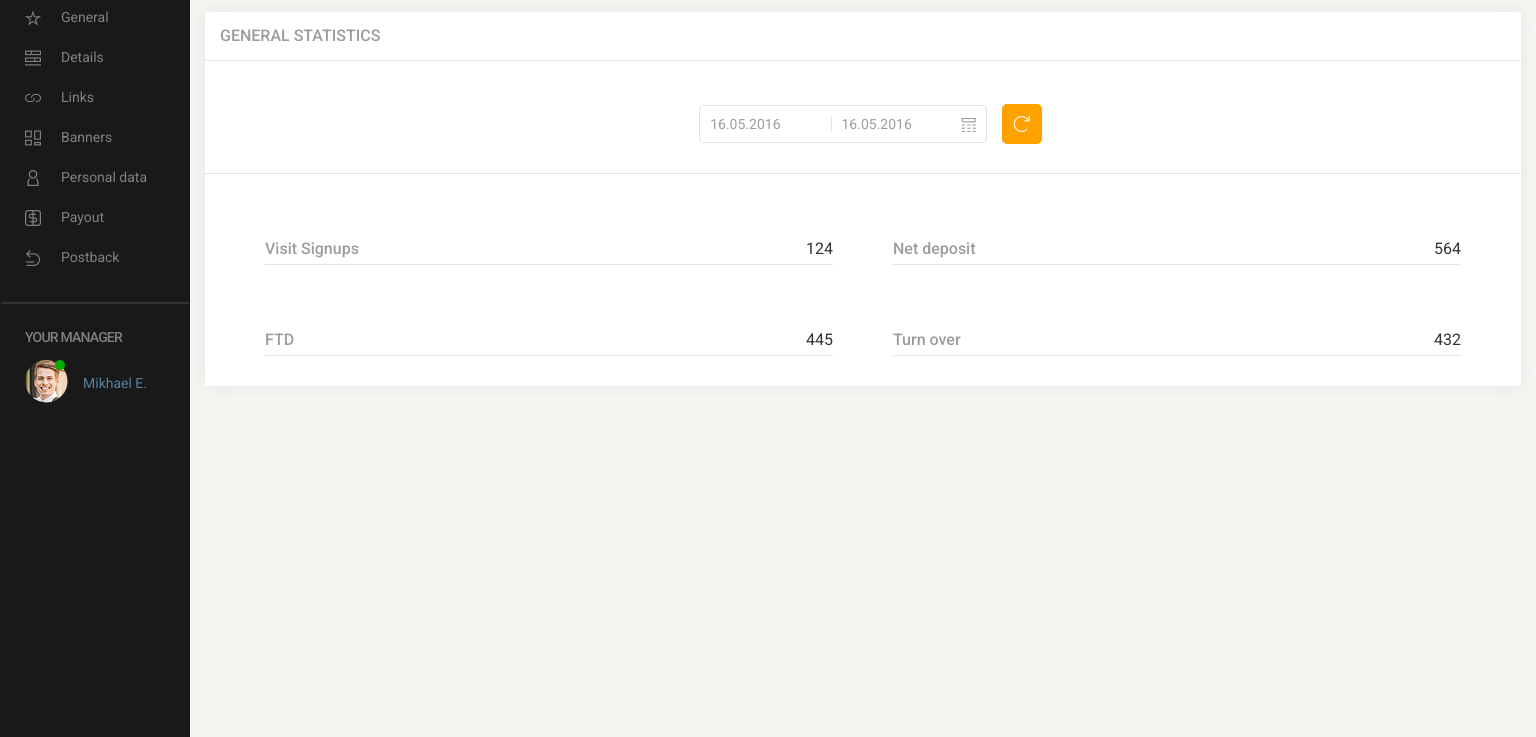
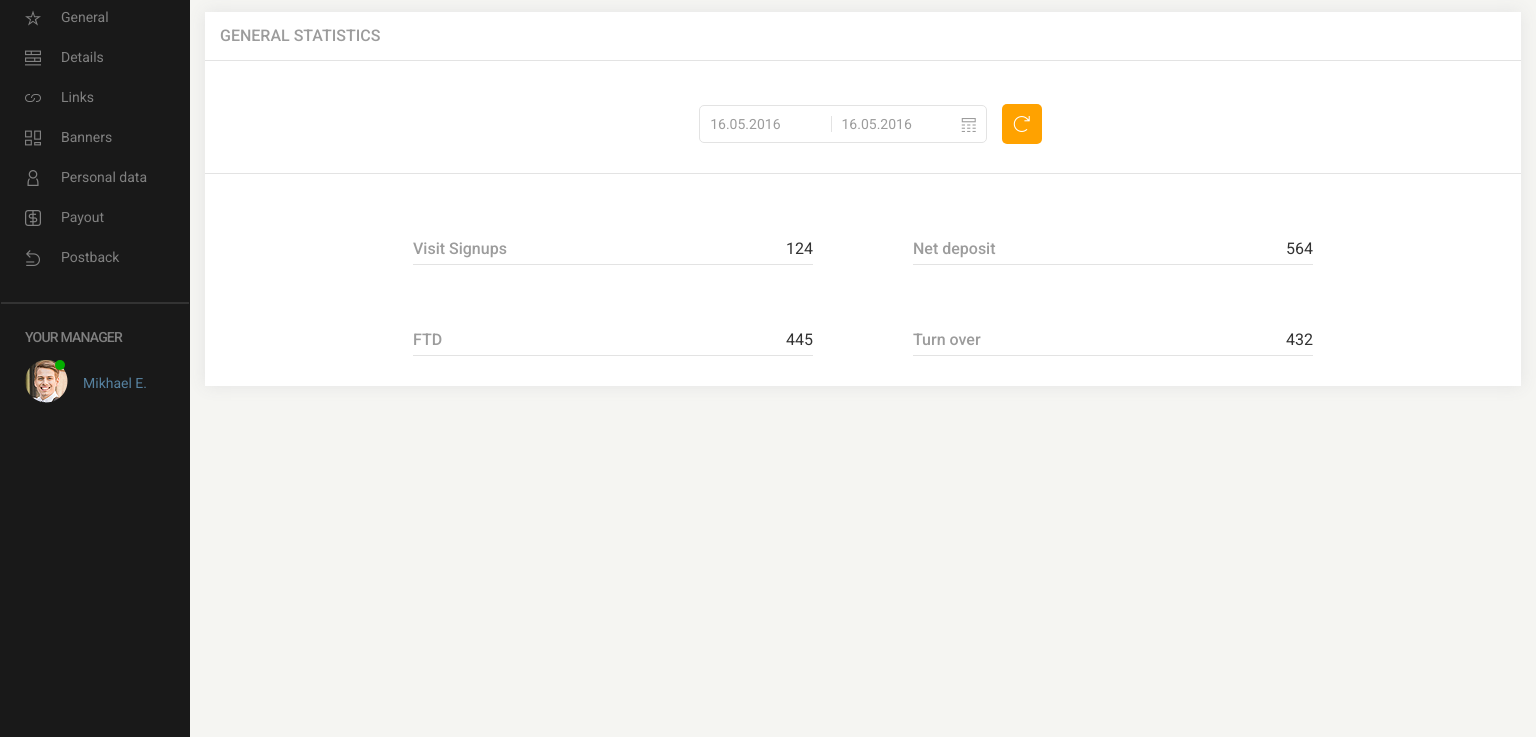
Before and after one commit to grzegorz-jodlowski/dashboard-project, a website: page src/index.html in a window 1536 px wide. Shown: the part 63-800 px from the top of the page. Drawn offline with nearby package versions, Linux system fonts and the light colour scheme; files that its build step writes are made by us from their sources.

Commit message:
Add medias for statistics section

```diff
--- a/src/sass/sections/_main-content.scss
+++ b/src/sass/sections/_main-content.scss
@@ -22,7 +22,7 @@
   &__statistics {
     margin: 30px;
     font-size: $header-font-size;
-    @include flex(row, wrap, center, space-around);
+    @include flex(row, wrap, center, center);
   }
 }
 
@@ -57,9 +57,15 @@
     font-weight: $font-semibold;
     text-align: left;
     line-height: 30px;
-    width: 300px;
+    max-width: 300px;
     margin: 30px;
-    flex: 1 0 40%;
+    flex-basis: 50%;
+    flex-grow: 1;
+
+    @media (min-width: 1400px) {
+      max-width: 400px;
+      margin: 30px 50px;
+    }
   }
 
   &__value {
```
